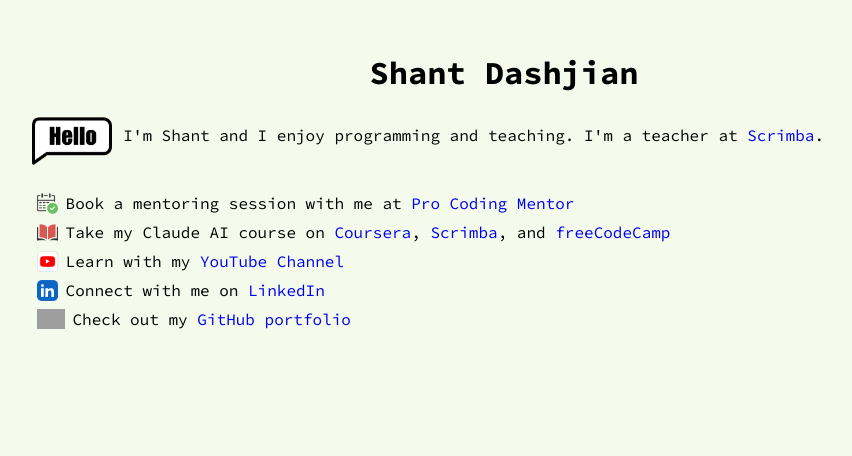
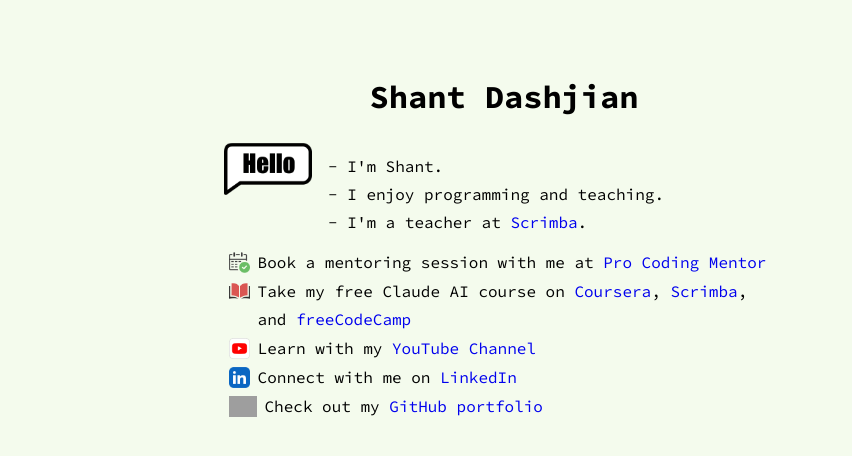
Before and after one commit to shantdashjian/portfolio-site, an Astro site: page / in a window 1280 px wide. Shown: the whole page, without its empty margins (136-988 px from the left). Built offline with nearby package versions, Linux system fonts and the light colour scheme; Astro itself is replaced by a stand-in of ours; grey boxes are pictures that could not be loaded.

Commit message:
Improve styling

```diff
--- a/src/pages/index.astro
+++ b/src/pages/index.astro
@@ -27,6 +27,7 @@
       h1 {
         text-align: center;
       }
+
       li {
         list-style: none;
         display: flex;
@@ -34,58 +35,81 @@
         align-items: start;
         margin: 0;
       }
-      p {
+
+      .container {
         list-style: none;
         display: flex;
         flex-direction: row;
         align-items: start;
         margin: 0.5em 0;
+        gap: 0.5em;
       }
+
+      .intro {
+        padding-top: 1.4em;
+      }
+
+      p {
+        margin: 0.5rem;
+      }
+
       p span {
         padding-top: 1.5em;
       }
+
       p img {
         padding-right: 0.7em;
       }
+
       img {
         height: 1.3rem;
       }
+
       a:has(img) {
         display: flex;
         justify-content: start;
         padding: 0.25em 0.5em 0 0;
       }
+
       a {
         text-decoration: none;
       }
+
       ul {
         line-height: 1.8rem;
         padding: 0 0.3em;
         margin: 0;
       }
+
       .hello {
-        height: 5rem;
+        height: 5.5rem;
       }
+
       h1 {
         margin-bottom: 0;
       }
 
       @media screen and (min-width: 768px) {
         body {
-          padding: 1.5em 10em;
+          width: 35rem;
+          margin: 3em auto;
         }
       }
     </style>
     <h1>Shant Dashjian</h1>
-    <p>
+    <div class="container">
       <img src="/images/hello.png" alt="hello" class="hello" />
-      <span
-        >I'm Shant and I enjoy programming and teaching. I'm a teacher at <a
-          href="https://scrimba.com/home?coupon=SHANT50"
-          target="_blank">Scrimba</a
-        >.</span
-      >
-    </p>
+      <div class="intro">
+        <p>- I'm Shant.</p>
+        <p>- I enjoy programming and teaching.</p>
+        <p>
+          - I'm a teacher at
+          <a href="https://scrimba.com/home?coupon=SHANT50" target="_blank"
+            >Scrimba</a
+          >.
+        </p>
+      </div>
+    </div>
     <ul>
       <li>
         <a href="https://procodingmentor.com" target="_blank"
@@ -105,7 +129,7 @@
           ><img src="/images/course.png" alt="take my course" /></a
         >
         <span
-          >Take my Claude AI course on <a
+          >Take my free Claude AI course on <a
             href="https://www.coursera.org/learn/intro-to-claude-ai"
             target="_blank">Coursera</a
           >, <a href="https://scrimba.com/claude-ai-c09gsmkso3" target="_blank"
```
